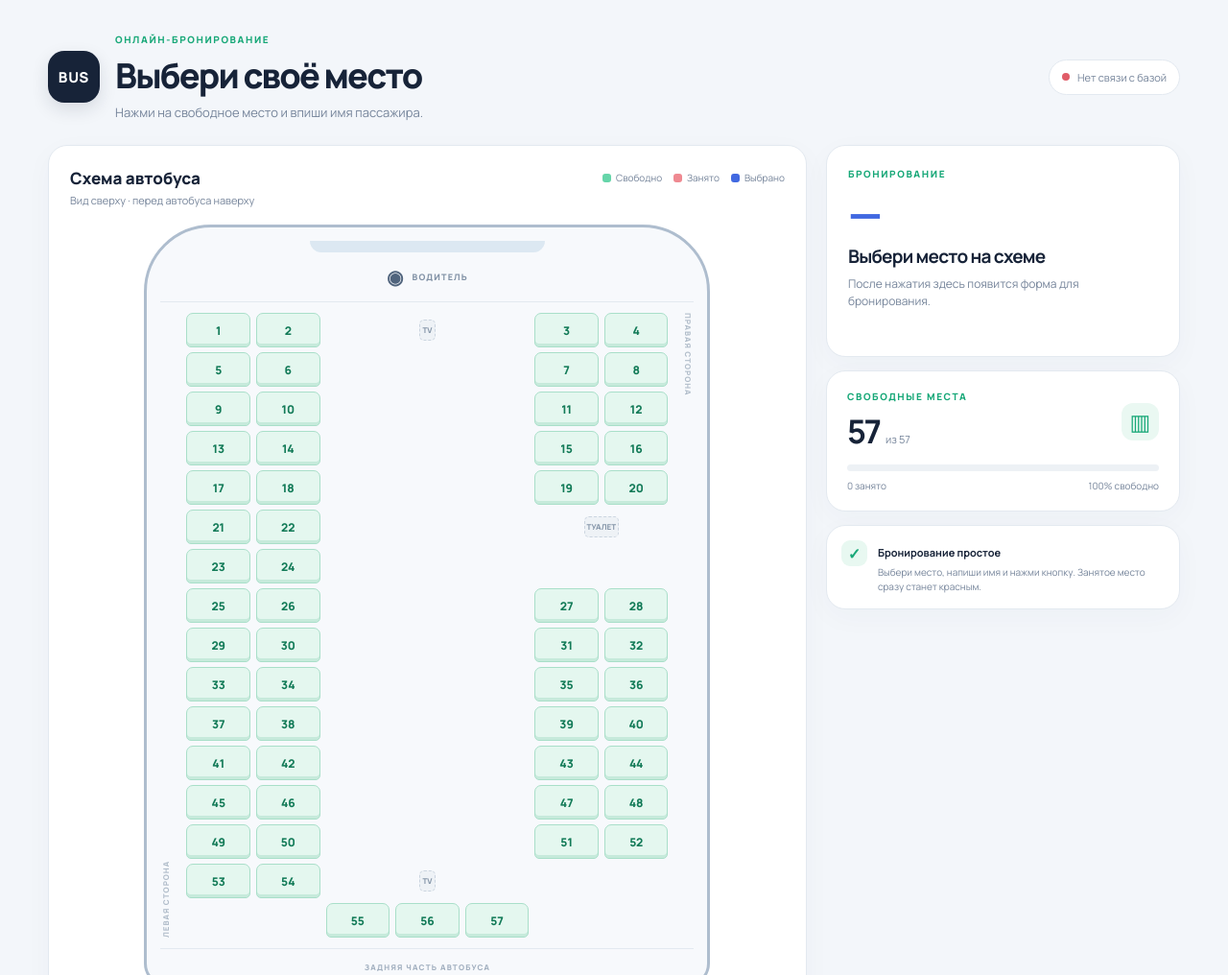
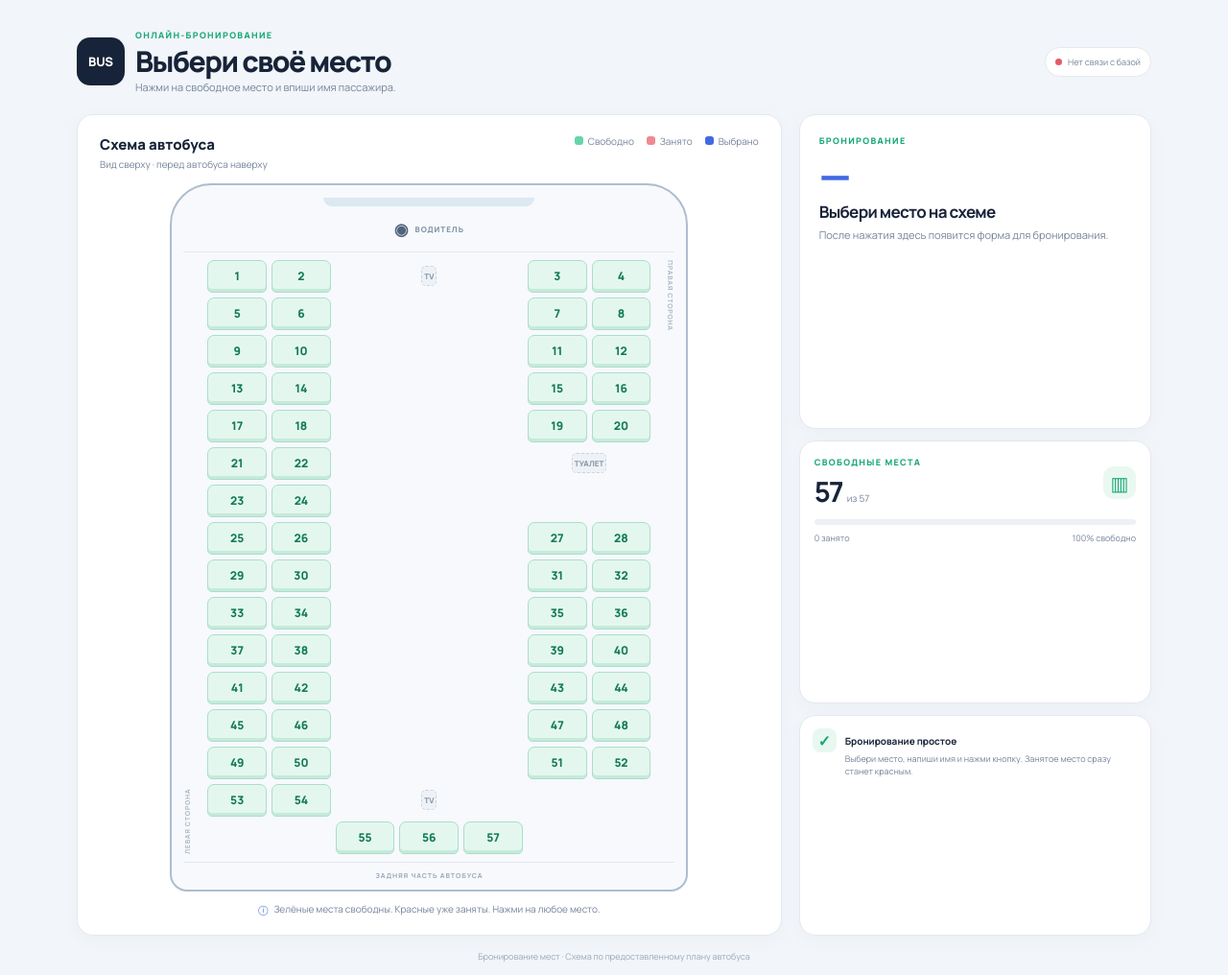
Before and after one commit to NovosibirskRP/onlainkool, a plain HTML site: page index.html in a window 1280 px wide. Shown: the top 1016 px of the page at 96% size. Drawn offline with nearby package versions, Linux system fonts and the light colour scheme; no server answers.

Commit message:
style.css

```diff
--- a/style.css
+++ b/style.css
@@ -1,62 +1,89 @@
 @import url('https://fonts.googleapis.com/css2?family=Manrope:wght@400;500;600;700;800&display=swap');
-:root{--bg:#f3f6fa;--ink:#172338;--muted:#75849a;--line:#e3e9f0;--green:#18a878;--green-bg:#e8f8f1;--red:#e05c68;--red-bg:#fff0f1;--blue:#4169e1}
+:root{--bg:#f2f5f9;--ink:#172338;--muted:#75849a;--line:#e3e9f0;--green:#18a878;--red:#e05c68;--blue:#4169e1}
 *{box-sizing:border-box}
+html{-webkit-text-size-adjust:100%;scroll-behavior:smooth}
 body{margin:0;background:var(--bg);color:var(--ink);font-family:Manrope,Arial,sans-serif}
-.page{width:min(1180px,calc(100% - 36px));margin:0 auto;padding:34px 0 22px}
-.header{display:flex;align-items:center;justify-content:space-between;gap:20px;margin-bottom:25px}
-.brand{display:flex;align-items:center;gap:16px}.brand-icon{width:54px;height:54px;border-radius:17px;background:#172338;color:#fff;display:grid;place-items:center;font-weight:800;font-size:15px;letter-spacing:.05em;box-shadow:0 7px 18px #17233820}
-.kicker,.card-kicker{font-size:10px;font-weight:800;letter-spacing:.16em;color:var(--green);margin-bottom:6px}
-h1{font-size:clamp(25px,4vw,36px);letter-spacing:-.05em;margin:0;font-weight:800}
-.header p{margin:5px 0 0;color:var(--muted);font-size:13px}
-.status{display:flex;align-items:center;gap:8px;border:1px solid var(--line);background:#fff;padding:10px 13px;border-radius:30px;font-size:11px;color:var(--muted);white-space:nowrap}
-.status i{width:8px;height:8px;border-radius:50%;background:#e0a43c}.status.online i{background:var(--green);box-shadow:0 0 0 4px #18a87818}.status.error i{background:var(--red)}
-.layout{display:grid;grid-template-columns:minmax(0,1.5fr) minmax(290px,.7fr);gap:20px;align-items:start}
-.map-card,.booking-card,.stats-card,.tip-card{background:#fff;border:1px solid var(--line);border-radius:20px;box-shadow:0 8px 30px #233c5b08}
-.map-card{padding:22px 22px 18px}
-.map-head{display:flex;justify-content:space-between;align-items:flex-start;gap:15px;margin-bottom:18px}
-.map-head h2{font-size:17px;margin:0;font-weight:800}.map-head p{font-size:11px;color:var(--muted);margin:4px 0 0}
-.legend{display:flex;gap:12px;flex-wrap:wrap;font-size:10px;color:var(--muted);padding-top:4px}.legend span{display:flex;align-items:center;gap:5px;white-space:nowrap}
+button,input{font:inherit}
+.page{width:min(100% - 32px,760px);margin:0 auto;padding:20px 0 calc(26px + env(safe-area-inset-bottom))}
+.header{display:flex;align-items:center;justify-content:space-between;gap:12px;margin-bottom:16px}
+.brand{display:flex;align-items:center;gap:11px;min-width:0}
+.brand-icon{width:43px;height:43px;flex:none;border-radius:14px;background:#172338;color:white;display:grid;place-items:center;font-size:13px;font-weight:800}
+.kicker,.card-kicker{font-size:9px;font-weight:800;letter-spacing:.15em;color:var(--green);margin-bottom:4px}
+h1{font-size:clamp(22px,6vw,30px);letter-spacing:-.05em;line-height:1.1;margin:0;font-weight:800}
+.header p{font-size:11px;color:var(--muted);margin:4px 0 0;line-height:1.35}
+.status{display:flex;align-items:center;gap:6px;border:1px solid var(--line);background:#fff;padding:8px 10px;border-radius:30px;font-size:9px;color:var(--muted);white-space:nowrap;flex:none}
+.status i{width:7px;height:7px;border-radius:50%;background:#e0a43c}
+.status.online i{background:var(--green)}.status.error i{background:var(--red)}
+.layout{display:flex;flex-direction:column;gap:12px}
+.map-card,.booking-card,.stats-card,.tip-card{background:#fff;border:1px solid var(--line);border-radius:17px;box-shadow:0 5px 20px #233c5b08}
+.map-card{padding:14px 10px 13px}
+.map-head{display:flex;flex-direction:column;gap:10px;margin:0 3px 13px}
+.map-head h2{font-size:15px;margin:0;font-weight:800}.map-head p{font-size:10px;color:var(--muted);margin:3px 0 0}
+.legend{display:flex;gap:13px;flex-wrap:wrap;font-size:10px;color:var(--muted)}
+.legend span{display:flex;align-items:center;gap:5px}
 .dot{width:9px;height:9px;border-radius:3px;display:inline-block}.dot.free{background:#65d5a9}.dot.busy{background:#ef8991}.dot.chosen{background:#4169e1}
-.bus-shell{width:min(100%,590px);margin:0 auto;border:3px solid #aebdce;border-radius:70px 70px 24px 24px;background:#f7f9fc;padding:14px 14px 12px}
-.front{height:64px;position:relative;display:flex;align-items:center;justify-content:center;border-bottom:1px solid #e3e9f0;margin-bottom:11px}
-.windshield{position:absolute;top:0;width:44%;height:12px;background:#dce8f2;border-radius:0 0 12px 12px}
-.driver{display:flex;align-items:center;gap:8px;margin-top:12px;color:#8292a6;font-size:9px;font-weight:800;letter-spacing:.13em}
-.wheel{font-size:20px;color:#50647d}
-.bus-interior{position:relative;padding:0 27px}
-.seat-grid{display:grid;grid-template-columns:repeat(7,minmax(0,1fr));grid-template-rows:repeat(16,36px);gap:5px 6px;position:relative}
-.seat{border:1px solid #a9dfc9;background:#e4f7ef;color:#137b58;border-radius:7px 7px 5px 5px;box-shadow:inset 0 -3px 0 #c6eadb;font-family:inherit;font-size:12px;font-weight:800;cursor:pointer;min-width:0;transition:transform .12s,box-shadow .12s,border-color .12s}
-.seat:hover{transform:translateY(-2px);box-shadow:0 4px 10px #1a9e6b20}
-.seat.busy{background:#ffeaec;border-color:#efb0b5;color:#c14451;box-shadow:inset 0 -3px 0 #f8d1d4;cursor:pointer}
-.seat.selected{background:#4169e1;border-color:#3155c2;color:#fff;box-shadow:0 0 0 3px #4169e128}
-.seat:focus-visible,button:focus-visible,input:focus-visible{outline:3px solid #9ab0ff;outline-offset:2px}
-.aisle-label{align-self:center;justify-self:center;writing-mode:vertical-rl;color:#bdc8d5;font-size:8px;letter-spacing:.18em;font-weight:800}
-.feature{align-self:center;justify-self:center;text-align:center;color:#8797aa;background:#eef2f6;border:1px dashed #cbd5e0;border-radius:5px;padding:5px 2px;font-size:8px;font-weight:800;line-height:1.2}
-.side-label{position:absolute;top:0;bottom:0;display:flex;align-items:center;writing-mode:vertical-rl;color:#b1bdca;font-size:8px;font-weight:800;letter-spacing:.12em;pointer-events:none}
+.bus-shell{width:100%;max-width:440px;margin:0 auto;border:2px solid #aebdce;border-radius:43px 43px 18px 18px;background:#f7f9fc;padding:9px 7px 8px}
+.front{height:48px;position:relative;display:flex;align-items:center;justify-content:center;border-bottom:1px solid #e3e9f0;margin-bottom:8px}
+.windshield{position:absolute;top:0;width:43%;height:9px;background:#dce8f2;border-radius:0 0 10px 10px}
+.driver{display:flex;align-items:center;gap:6px;margin-top:10px;color:#8292a6;font-size:8px;font-weight:800;letter-spacing:.12em}
+.wheel{font-size:17px;color:#50647d}
+.bus-interior{position:relative;padding:0 16px}
+.seat-grid{display:grid;grid-template-columns:repeat(7,minmax(0,1fr));grid-template-rows:repeat(16,clamp(27px,8.2vw,34px));gap:4px;position:relative}
+.seat{border:1px solid #a9dfc9;background:#e4f7ef;color:#137b58;border-radius:7px 7px 5px 5px;box-shadow:inset 0 -3px 0 #c6eadb;font-family:inherit;font-size:clamp(10px,3vw,12px);font-weight:800;cursor:pointer;min-width:0;padding:0;touch-action:manipulation;-webkit-tap-highlight-color:transparent}
+.seat:active{transform:scale(.96)}
+.seat.busy{background:#ffeaec;border-color:#efb0b5;color:#c14451;box-shadow:inset 0 -3px 0 #f8d1d4}
+.seat.selected{background:#4169e1;border-color:#3155c2;color:white;box-shadow:0 0 0 3px #4169e128}
+.feature{align-self:center;justify-self:center;text-align:center;color:#8797aa;background:#eef2f6;border:1px dashed #cbd5e0;border-radius:5px;padding:4px 1px;font-size:7px;font-weight:800;line-height:1.15}
+.side-label{position:absolute;top:0;bottom:0;display:flex;align-items:center;writing-mode:vertical-rl;color:#b1bdca;font-size:7px;font-weight:800;letter-spacing:.1em;pointer-events:none}
 .left-label{left:0;transform:rotate(180deg)}.right-label{right:0}
-.rear{height:25px;border-top:1px solid #e3e9f0;margin-top:11px;display:flex;justify-content:center;align-items:end;color:#a1afbf;font-size:8px;font-weight:800;letter-spacing:.15em}
-.map-help{margin:15px 0 0;color:var(--muted);font-size:11px;text-align:center}.map-help span{color:var(--blue);margin-right:5px}
-.right-column{display:grid;gap:14px}
-.booking-card{padding:22px}
-.selected-number{font-size:46px;font-weight:800;letter-spacing:-.07em;line-height:1.15;color:#4169e1;margin:9px 0 4px}
-.booking-card h2{font-size:19px;letter-spacing:-.04em;margin:0}.selection-text{font-size:12px;color:var(--muted);line-height:1.55;margin:7px 0 0}
-label{display:block;font-size:11px;font-weight:800;margin:19px 0 7px}
-input{width:100%;border:1px solid #dce4ed;border-radius:10px;padding:13px 13px;font:inherit;font-size:13px;outline:none;background:#fbfcfe}
+.rear{height:19px;border-top:1px solid #e3e9f0;margin-top:8px;display:flex;justify-content:center;align-items:end;color:#a1afbf;font-size:7px;font-weight:800;letter-spacing:.13em}
+.map-help{margin:11px 3px 0;color:var(--muted);font-size:10px;line-height:1.4;text-align:center}
+.map-help span{color:var(--blue);margin-right:4px}
+.right-column{display:grid;grid-template-columns:1fr 1fr;gap:10px}
+.booking-card{grid-column:1/-1;padding:17px}
+.selected-number{font-size:37px;font-weight:800;letter-spacing:-.07em;line-height:1.1;color:var(--blue);margin:6px 0 3px}
+.booking-card h2{font-size:17px;letter-spacing:-.04em;margin:0}
+.selection-text{font-size:11px;color:var(--muted);line-height:1.45;margin:5px 0 0}
+label{display:block;font-size:11px;font-weight:800;margin:14px 0 6px}
+input{width:100%;border:1px solid #dce4ed;border-radius:10px;padding:13px;font-size:16px;outline:none;background:#fbfcfe;min-height:46px}
 input:focus{border-color:#7d99ed;box-shadow:0 0 0 3px #4169e115}
-.reserve-button{margin-top:10px;width:100%;border:0;border-radius:10px;background:#172338;color:#fff;padding:14px 15px;font:800 12px Manrope,Arial,sans-serif;cursor:pointer;display:flex;justify-content:space-between;align-items:center}
-.reserve-button:hover{background:#263b5c}.reserve-button:disabled{opacity:.6;cursor:wait}
+.reserve-button{margin-top:9px;width:100%;border:0;border-radius:10px;background:#172338;color:white;padding:14px 15px;font-size:12px;font-weight:800;cursor:pointer;display:flex;justify-content:space-between;align-items:center;min-height:47px;touch-action:manipulation}
+.reserve-button:active{background:#263b5c}.reserve-button:disabled{opacity:.6}
 .reserve-button span{font-size:17px}
-.occupied-panel{display:flex;align-items:center;gap:11px;background:var(--red-bg);border:1px solid #f5d4d7;border-radius:11px;padding:12px;margin-top:17px;color:#b63f4b}
-.occupied-mark{width:25px;height:25px;display:grid;place-items:center;background:#e87983;color:#fff;border-radius:50%;font-weight:800}
-.occupied-panel b{font-size:11px}.occupied-panel p{font-size:12px;margin:3px 0 0}
-.message{font-size:11px;min-height:15px;margin-top:10px;color:var(--red)}
-.stats-card{padding:19px 21px}.stats-top{display:flex;justify-content:space-between;align-items:center}
-.stats-number{display:flex;align-items:baseline;gap:6px}.stats-number b{font-size:34px;letter-spacing:-.06em}.stats-number span{font-size:11px;color:var(--muted)}
-.bus-emoji{width:39px;height:39px;border-radius:12px;background:#eaf8f2;color:var(--green);display:grid;place-items:center;font-size:23px}
-.bar{height:7px;border-radius:10px;background:#edf1f5;overflow:hidden;margin-top:12px}.bar span{display:block;width:100%;height:100%;background:#31bd8a;border-radius:10px;transition:width .2s}
-.stats-bottom{display:flex;justify-content:space-between;color:var(--muted);font-size:10px;margin-top:8px}
-.tip-card{padding:15px;display:flex;gap:11px;align-items:flex-start}.tip-icon{width:27px;height:27px;border-radius:9px;background:#e8f8f1;color:var(--green);display:grid;place-items:center;font-weight:800;flex:none}
-.tip-card b{font-size:11px}.tip-card p{font-size:10px;line-height:1.5;color:var(--muted);margin:4px 0 0}
-footer{text-align:center;color:#9aa8b8;font-size:10px;padding-top:20px}
+.occupied-panel{display:flex;align-items:center;gap:10px;background:#fff0f1;border:1px solid #f5d4d7;border-radius:11px;padding:11px;margin-top:13px;color:#b63f4b}
+.occupied-mark{width:24px;height:24px;display:grid;place-items:center;background:#e87983;color:white;border-radius:50%;font-weight:800;flex:none}
+.occupied-panel b{font-size:11px}.occupied-panel p{font-size:11px;margin:3px 0 0}
+.message{font-size:11px;min-height:14px;margin-top:8px;color:var(--red)}
+.stats-card{padding:15px}
+.stats-top{display:flex;justify-content:space-between;align-items:center}
+.stats-number{display:flex;align-items:baseline;gap:5px}.stats-number b{font-size:29px;letter-spacing:-.06em}.stats-number span{font-size:10px;color:var(--muted)}
+.bus-emoji{width:34px;height:34px;border-radius:11px;background:#eaf8f2;color:var(--green);display:grid;place-items:center;font-size:20px}
+.bar{height:6px;border-radius:10px;background:#edf1f5;overflow:hidden;margin-top:9px}.bar span{display:block;width:100%;height:100%;background:#31bd8a;border-radius:10px;transition:width .2s}
+.stats-bottom{display:flex;justify-content:space-between;color:var(--muted);font-size:9px;margin-top:7px}
+.tip-card{padding:13px;display:flex;gap:9px;align-items:flex-start}
+.tip-icon{width:25px;height:25px;border-radius:8px;background:#e8f8f1;color:var(--green);display:grid;place-items:center;font-weight:800;flex:none}
+.tip-card b{font-size:10px}.tip-card p{font-size:9px;line-height:1.45;color:var(--muted);margin:3px 0 0}
+footer{text-align:center;color:#9aa8b8;font-size:9px;padding-top:15px}
 [hidden]{display:none!important}
-@media(max-width:820px){.layout{grid-template-columns:1fr}.right-column{grid-template-columns:1fr 1fr}.booking-card{grid-row:span 2}.map-card{padding:17px 12px}.map-head{flex-direction:column}.bus-shell{padding:12px 8px}.bus-interior{padding:0 18px}.seat-grid{grid-template-rows:repeat(16,clamp(27px,5vw,36px));gap:4px}.seat{font-size:11px}}
-@media(max-width:560px){.page{width:calc(100% - 20px);padding-top:20px}.header{align-items:flex-start;flex-direction:column}.brand{gap:11px}.brand-icon{width:46px;height:46px;border-radius:14px}.status{margin-left:57px}.right-column{grid-template-columns:1fr}.booking-card{grid-row:auto}.bus-shell{border-radius:42px 42px 18px 18px}.bus-interior{padding:0 15px}.seat-grid{grid-template-rows:repeat(16,29px);gap:4px}.seat{font-size:10px}.side-label{font-size:7px}.legend{gap:10px}}
+@media(min-width:700px){
+ .page{width:min(1120px,calc(100% - 40px));padding-top:30px}
+ .header{margin-bottom:20px}.brand-icon{width:50px;height:50px}
+ .layout{display:grid;grid-template-columns:minmax(0,1.4fr) minmax(290px,.7fr);gap:18px}
+ .map-card{padding:20px}.map-head{flex-direction:row;justify-content:space-between;align-items:flex-start}
+ .bus-shell{max-width:540px;padding:13px 12px 10px}
+ .front{height:57px}.bus-interior{padding:0 25px}
+ .seat-grid{grid-template-rows:repeat(16,34px);gap:5px}
+ .seat{font-size:12px}.feature{font-size:8px;padding:5px 2px}
+ .right-column{display:grid;grid-template-columns:1fr;gap:12px}
+ .booking-card{grid-column:auto;padding:20px}.selected-number{font-size:43px}
+}
+@media(max-width:360px){
+ .page{width:calc(100% - 14px);padding-top:13px}
+ .brand-icon{width:39px;height:39px}.header p{font-size:10px}
+ .status{font-size:8px;padding:7px 8px}
+ .map-card{padding-left:7px;padding-right:7px}
+ .bus-shell{padding-left:4px;padding-right:4px}
+ .bus-interior{padding:0 13px}
+ .seat-grid{grid-template-rows:repeat(16,27px);gap:3px}
+ .seat{font-size:9px}.side-label{font-size:6px}
+}
```
